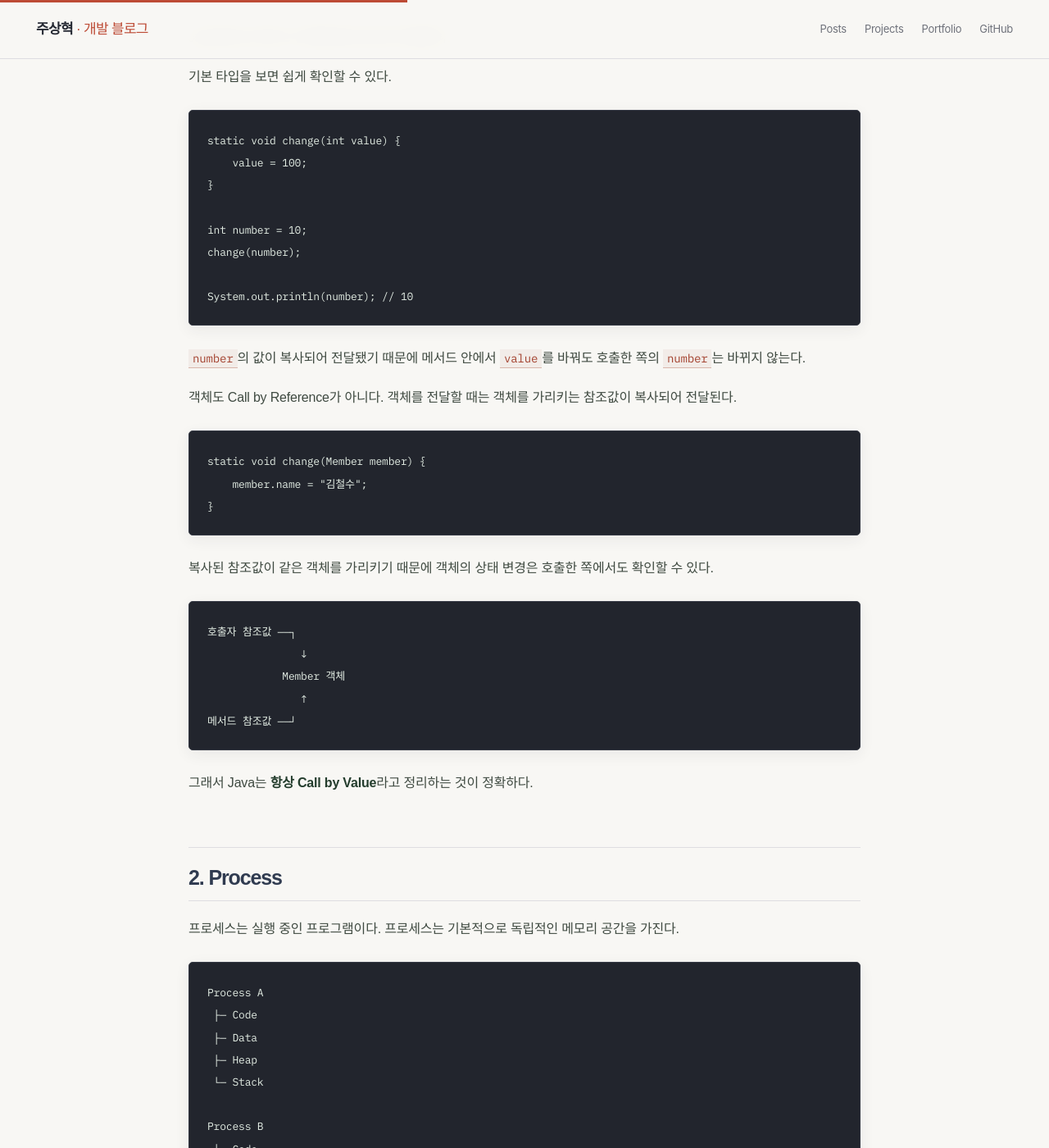
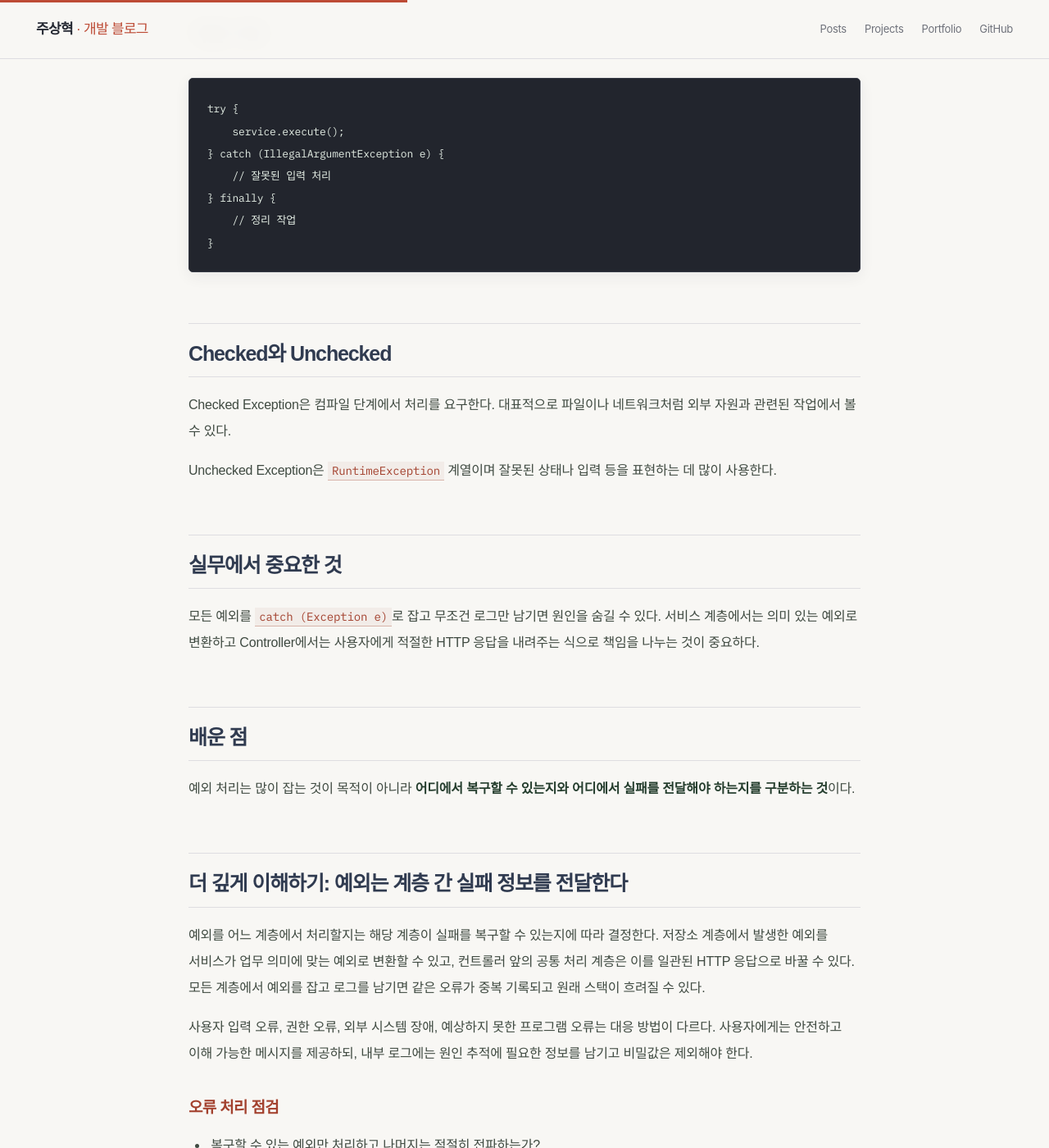
Before and after one commit to zuzusnasna/zuzusnasna.github.io, a Jekyll site: the page built from _posts/2026-10-30-java-exception.md, in a window 1280 px wide and 1400 px high, scrolled down 686 px. Shown: the whole window at 82% size. Built offline with Jekyll 4.4.1, drawn with Linux system fonts in a browser that asks for light colours; some web fonts are replaced; some of the changed text lies outside the part shown.

Commit message:
복구: 기존 Java 예외 문서 원상 복구

````diff
--- a/_posts/2026-10-30-java-exception.md
+++ b/_posts/2026-10-30-java-exception.md
@@ -1,91 +1,49 @@
 ---
 layout: post
-title: "Java 실행 구조 — Call by Value와 Process, Thread"
-date: 2026-10-30 12:00:00 +0900
-categories: [Spring]
+title: "부트캠프 : Java 예외 처리와 checked / unchecked exception"
+date: 2026-10-30 11:00:00 +0900
+categories: [학습]
 tags: [Java]
 ---
 
-오늘은 Java에서 메서드에 값이 전달되는 방식과 프로세스, 스레드의 차이를 정리했다.
+예외 처리는 단순히 오류 메시지를 출력하는 기능이 아니라 **실패했을 때 프로그램이 어떤 상태로 동작해야 하는지를 결정하는 설계**다.
 
-## 1. Java는 Call by Value
-
-Java에서는 메서드 인자를 항상 값으로 전달한다.
-
-기본 타입을 보면 쉽게 확인할 수 있다.
+## 기본 구조
 
 ```java
-static void change(int value) {
-    value = 100;
-}
-
-int number = 10;
-change(number);
-
-System.out.println(number); // 10
-```
-
-`number`의 값이 복사되어 전달됐기 때문에 메서드 안에서 `value`를 바꿔도 호출한 쪽의 `number`는 바뀌지 않는다.
-
-객체도 Call by Reference가 아니다. 객체를 전달할 때는 객체를 가리키는 참조값이 복사되어 전달된다.
-
-```java
-static void change(Member member) {
-    member.name = "김철수";
+try {
+    service.execute();
+} catch (IllegalArgumentException e) {
+    // 잘못된 입력 처리
+} finally {
+    // 정리 작업
 }
 ```
 
-복사된 참조값이 같은 객체를 가리키기 때문에 객체의 상태 변경은 호출한 쪽에서도 확인할 수 있다.
+## Checked와 Unchecked
 
-```text
-호출자 참조값 ──┐
-               ↓
-            Member 객체
-               ↑
-메서드 참조값 ──┘
-```
+Checked Exception은 컴파일 단계에서 처리를 요구한다. 대표적으로 파일이나 네트워크처럼 외부 자원과 관련된 작업에서 볼 수 있다.
 
-그래서 Java는 **항상 Call by Value**라고 정리하는 것이 정확하다.
+Unchecked Exception은 `RuntimeException` 계열이며 잘못된 상태나 입력 등을 표현하는 데 많이 사용한다.
 
-## 2. Process
+## 실무에서 중요한 것
 
-프로세스는 실행 중인 프로그램이다. 프로세스는 기본적으로 독립적인 메모리 공간을 가진다.
+모든 예외를 `catch (Exception e)`로 잡고 무조건 로그만 남기면 원인을 숨길 수 있다. 서비스 계층에서는 의미 있는 예외로 변환하고 Controller에서는 사용자에게 적절한 HTTP 응답을 내려주는 식으로 책임을 나누는 것이 중요하다.
 
-```text
-Process A
- ├─ Code
- ├─ Data
- ├─ Heap
- └─ Stack
+## 배운 점
 
-Process B
- ├─ Code
- ├─ Data
- ├─ Heap
- └─ Stack
-```
+예외 처리는 많이 잡는 것이 목적이 아니라 **어디에서 복구할 수 있는지와 어디에서 실패를 전달해야 하는지를 구분하는 것**이다.
 
-서로 다른 프로세스는 메모리를 기본적으로 공유하지 않는다.
+## 더 깊게 이해하기: 예외는 계층 간 실패 정보를 전달한다
 
-## 3. Thread
+예외를 어느 계층에서 처리할지는 해당 계층이 실패를 복구할 수 있는지에 따라 결정한다. 저장소 계층에서 발생한 예외를 서비스가 업무 의미에 맞는 예외로 변환할 수 있고, 컨트롤러 앞의 공통 처리 계층은 이를 일관된 HTTP 응답으로 바꿀 수 있다. 모든 계층에서 예외를 잡고 로그를 남기면 같은 오류가 중복 기록되고 원래 스택이 흐려질 수 있다.
 
-스레드는 프로세스 안에서 실제 작업을 수행하는 실행 흐름이다.
+사용자 입력 오류, 권한 오류, 외부 시스템 장애, 예상하지 못한 프로그램 오류는 대응 방법이 다르다. 사용자에게는 안전하고 이해 가능한 메시지를 제공하되, 내부 로그에는 원인 추적에 필요한 정보를 남기고 비밀값은 제외해야 한다.
 
-```text
-프로세스
- ├─ Thread 1
- ├─ Thread 2
- └─ Thread 3
-```
+### 오류 처리 점검
+- 복구할 수 있는 예외만 처리하고 나머지는 적절히 전파하는가?
+- 예외를 성공 응답으로 바꾸거나 조용히 무시하지 않는가?
+- API 오류 형식과 상태 코드가 일관적인가?
+- 같은 예외가 여러 계층에서 중복 로깅되지 않는가?
 
-같은 프로세스의 스레드들은 Heap 같은 메모리 영역을 공유할 수 있다.
-
-그래서 여러 스레드가 동시에 같은 데이터를 수정하면 문제가 생길 수 있다.
-
-```java
-count++;
-```
-
-이런 공유 상태를 안전하게 처리하려면 동기화, Lock, 원자적 연산 등의 방법을 고려해야 한다.
-
-웹 서버가 여러 사용자의 요청을 동시에 처리하는 구조를 이해하려면 Process와 Thread의 차이를 먼저 알고 있어야 했다.
+예외 처리는 오류를 없애는 것이 아니라 실패가 발생해도 시스템 상태와 사용자 응답을 예측 가능하게 만드는 설계다.
````
